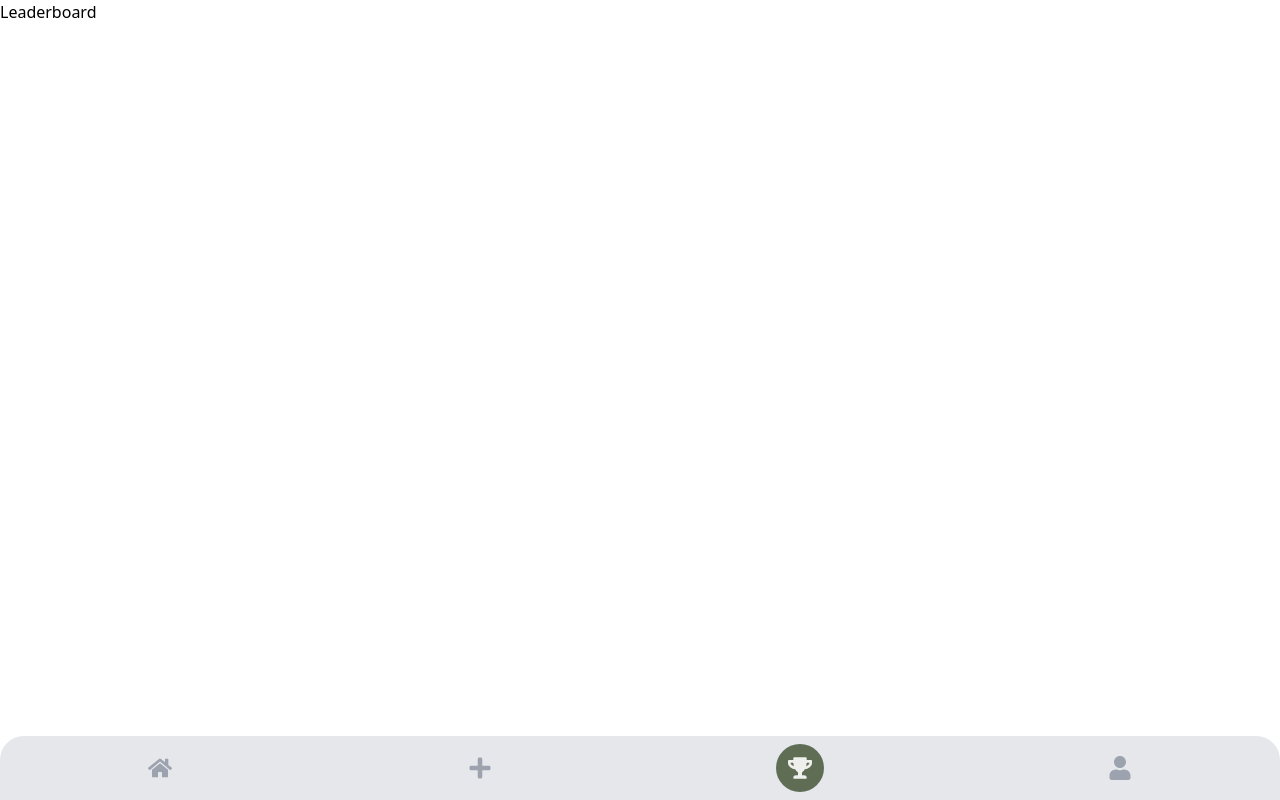
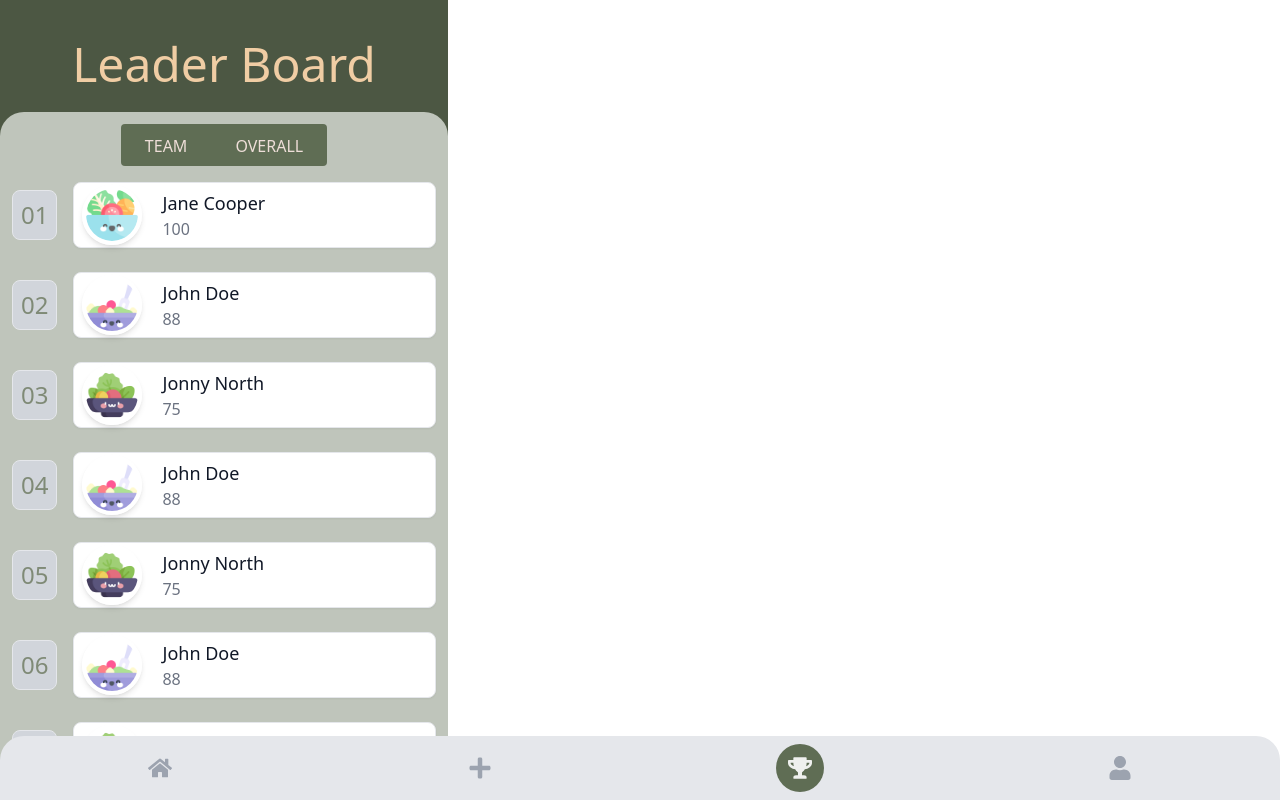
Before and after one commit to alexandernorth/starthack-2023, a Next.js app in the folder frontend/: page /leaderboard in a window 1280 px wide. Shown: the top 800 px of the page. Built offline with nearby package versions, Linux system fonts and the light colour scheme.

Commit message:
add leaderboard with components

```diff
--- /dev/null
+++ b/frontend/components/ButtonGroup.js
@@ -0,0 +1,25 @@
+const ButtonGroup = ({ title1, title2 }) => {
+    return (
+        <div class="flex items-center justify-center">
+            <div
+                class="inline-flex active:shadow-secondary"
+                role="group"
+            >
+                <button
+                    type="button"
+                    class="inline-block rounded-l bg-primary px-6 pt-2.5 pb-2 text-md font-sm uppercase leading-normal text-accent-100 transition duration-150 ease-in-out hover:bg-primary-600 focus:bg-primary-600 focus:outline-none focus:ring-0 active:bg-primary-700"
+                >
+                    {title1}
+                </button>
+                <button
+                    type="button"
+                    class="inline-block rounded-r bg-primary px-6 pt-2.5 pb-2 text-md font-sm uppercase leading-normal text-accent-100 transition duration-150 ease-in-out hover:bg-primary-600 focus:bg-primary-600 focus:outline-none focus:ring-0 active:bg-primary-700"
+                >
+                    {title2}
+                </button>
+            </div>
+        </div>
+    );
+}
+
+export default ButtonGroup;
--- /dev/null
+++ b/frontend/components/Header.js
@@ -0,0 +1,7 @@
+const Header = ({ title }) => {
+    return (
+        <h1 className="mb-6 text-5xl text-center">{title}</h1>
+    );
+}
+
+export default Header;
--- /dev/null
+++ b/frontend/components/RankingCard.js
@@ -0,0 +1,47 @@
+import Image from "next/image";
+
+const Rank = ({ rank }) => {
+    return (
+        <div className="bg-gray-300 text-primary-400 text-2xl flex-none mx-3 my-5 p-2 rounded-lg border">
+            0{rank+1}
+        </div>
+    )
+}
+
+const Leader = ({ leader }) => {
+    return (
+        <div
+            key={leader.name}
+            className="relative flex grow items-center rounded-lg border bg-gray-300 bg-white mr-3 ml-1 my-3 shadow-sm focus-within:ring-2 focus-within:ring-accent
+        -500 focus-within:ring-offset-2 hover:border-gray-400"
+        >
+            <div className="flex-shrink-0 pl-2">
+                <Image
+                    src={leader.imageSrc}
+                    alt="Profile Picture"
+                    width={60}
+                    height={60}
+                    className="rounded-full border-4 border-white shadow-md"
+                />
+            </div>
+            <div className="min-w-0 flex-1">
+                <a href="#" className="focus:outline-none">
+                    <span className="absolute inset-0" aria-hidden="true" />
+                    <p className="text-lg font-medium color-primary text-gray-900 pl-5">{leader.name}</p>
+                    <p className="text-base font-medium text-gray-500 pl-5">{leader.score}</p>
+                </a>
+            </div>
+        </div>
+    )
+}
+
+const RankingCard = ({ leader, index }) => {
+    return (
+        <div className="flex flex-row">
+            <Rank rank={index} />
+            <Leader leader={leader} />
+        </div >
+    )
+};
+
+export default RankingCard;
--- a/frontend/pages/leaderboard.js
+++ b/frontend/pages/leaderboard.js
@@ -1,5 +1,100 @@
-const Leaderboard = () => {
-  return <div>Leaderboard</div>;
-};
+import { useState, useEffect } from 'react';
+// import { getLeaders } from '../api/leaders'; // an API function that fetches the leaders data
+import RankingCard from '@/components/RankingCard';
+import salad from "../public/images/salad.png";
+import saladSmall from "../public/images/saladSmall.png";
+import saladPurple from "../public/images/saladPurple.png";
+import Header from '@/components/Header';
+import ButtonGroup from '@/components/ButtonGroup';
+
+
+const leadersList = [
+  {
+    id: 1,
+    name: 'Jane Cooper',
+    score: 100,
+    imageSrc: salad,
+  },
+  {
+    id: 2,
+    name: 'John Doe',
+    score: 88,
+    imageSrc: saladSmall,
+  },
+  {
+    id: 3,
+    name: "Jonny North",
+    score: 75,
+    imageSrc: saladPurple,
+  },
+  {
+    id: 2,
+    name: 'John Doe',
+    score: 88,
+    imageSrc: saladSmall,
+  },
+  {
+    id: 3,
+    name: "Jonny North",
+    score: 75,
+    imageSrc: saladPurple,
+  },
+  {
+    id: 2,
+    name: 'John Doe',
+    score: 88,
+    imageSrc: saladSmall,
+  },
+  {
+    id: 3,
+    name: "Jonny North",
+    score: 75,
+    imageSrc: saladPurple,
+  },
+  {
+    id: 2,
+    name: 'John Doe',
+    score: 88,
+    imageSrc: saladSmall,
+  },
+  {
+    id: 3,
+    name: "Jonny North",
+    score: 75,
+    imageSrc: saladPurple,
+  }
+]
+
+function Leaderboard() {
+  const [leaders, setLeaders] = useState([]);
+
+
+  useEffect(() => {
+    /* async function fetchData() {
+      const data = await getLeaders();
+      setLeaders(data);
+    }
+    fetchData(); */
+    setLeaders(leadersList);
+  }, []);
+
+  return (
+    <div>
+      <div className="bg-primary-600 text-secondary-200 py-10 w-full max-w-md">
+        <Header title="Leader Board" />
+        <div className="bg-primary-200 rounded-t-3xl overflow-hidden">
+          <div className="pt-3 p-1">
+            <ButtonGroup title1="Team" title2="Overall" />
+          </div>
+          <div className="bg-primary-200 flex flex-col w-full pb-7">
+            {leaders.map((leader, index) => (
+              <RankingCard leader={leader} index={index} />
+            ))}
+          </div>
+        </div>
+      </div>
+    </div>
+  );
+}
 
 export default Leaderboard;
```
